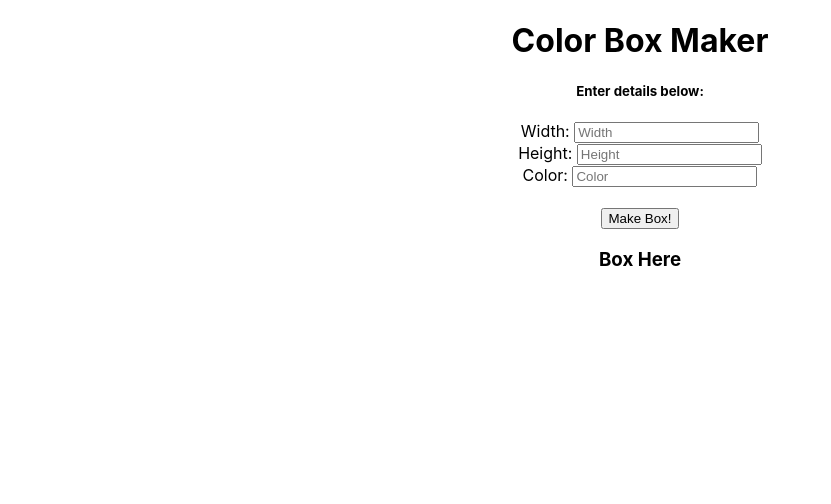
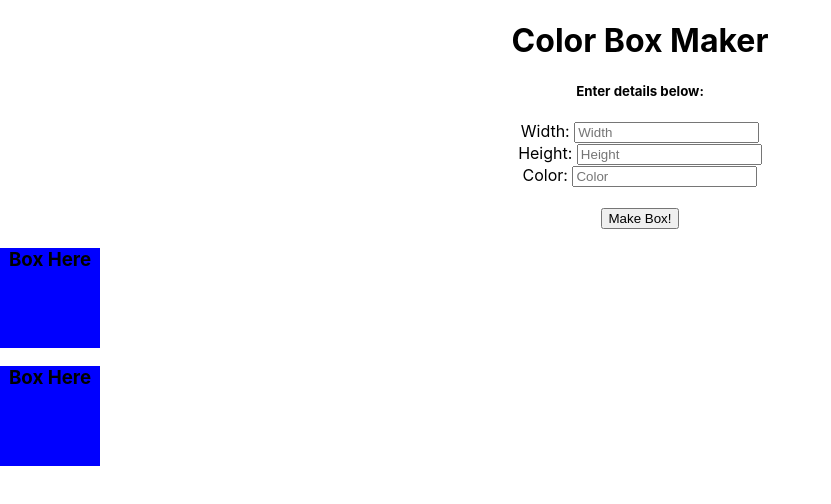
Before and after one commit to lowtrey/color-box-maker, a React (Create React App) app: page / in a window 1280 px wide. Shown: the top 504 px of the page, without its empty margins (0-831 px from the left). Built offline with nearby package versions, Linux system fonts and the light colour scheme.

Commit message:
Add and bind renderBoxes function

```diff
--- a/src/BoxList.js
+++ b/src/BoxList.js
@@ -6,14 +6,21 @@ class BoxList extends React.Component {
     constructor(props) {
         super(props);
         this.state = {
-
-        }
+            boxes: [
+                {width: '100px', height: '100px', color: 'blue'},
+                {width: '100px', height: '100px', color: 'blue'}
+            ]
+        };
+        this.renderBoxes = this.renderBoxes.bind(this);
+    }
+    renderBoxes() {
+        return this.state.boxes.map((box) => <Box width={box.width} height={box.height} color={box.color} />);
     }
     render() {
         return(
             <div>
                 <NewBoxForm />
-                <Box />
+                {this.renderBoxes()}
             </div>
         )
     }
--- a/src/NewBoxForm.js
+++ b/src/NewBoxForm.js
@@ -17,6 +17,7 @@ class NewBoxForm extends React.Component {
         });
     }
     handleSubmit(evt) {
+        evt.preventDefault();
         console.log('Submitted!');
     }
     render() {
```
